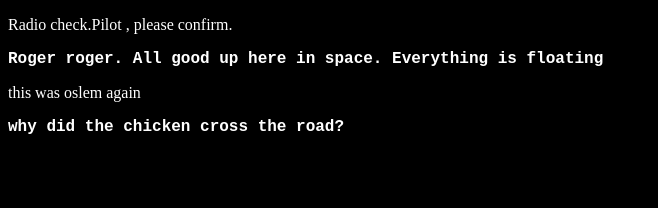
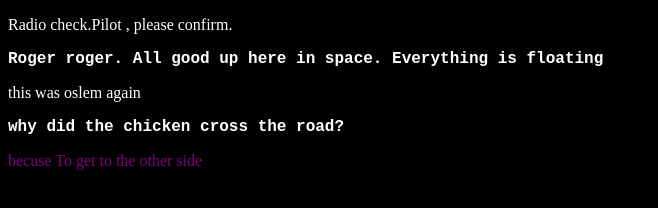
Before and after one commit to ozlemyalcin/communication-log, a plain HTML site: page index.html in a window 1280 px wide. Shown: the whole page, without its empty margins (0-658 px from the left). Drawn offline with Linux system fonts and the light colour scheme.

Commit message:
add answer

```diff
--- a/index.html
+++ b/index.html
@@ -13,5 +13,6 @@
         <p class="pilot" >Roger roger. All good up here in space. Everything is floating</p>
         <p>this was oslem again</p>
         <p class="pilot"> why did the chicken cross the road?</p>
+        <p class="control">becuse To get to the other side</p>
     </body>
 </html>
--- a/style.css
+++ b/style.css
@@ -2,3 +2,6 @@ body {
     color: white;
     background-color: black;
  }
+ .control{
+     color:purple;
+ }
```
